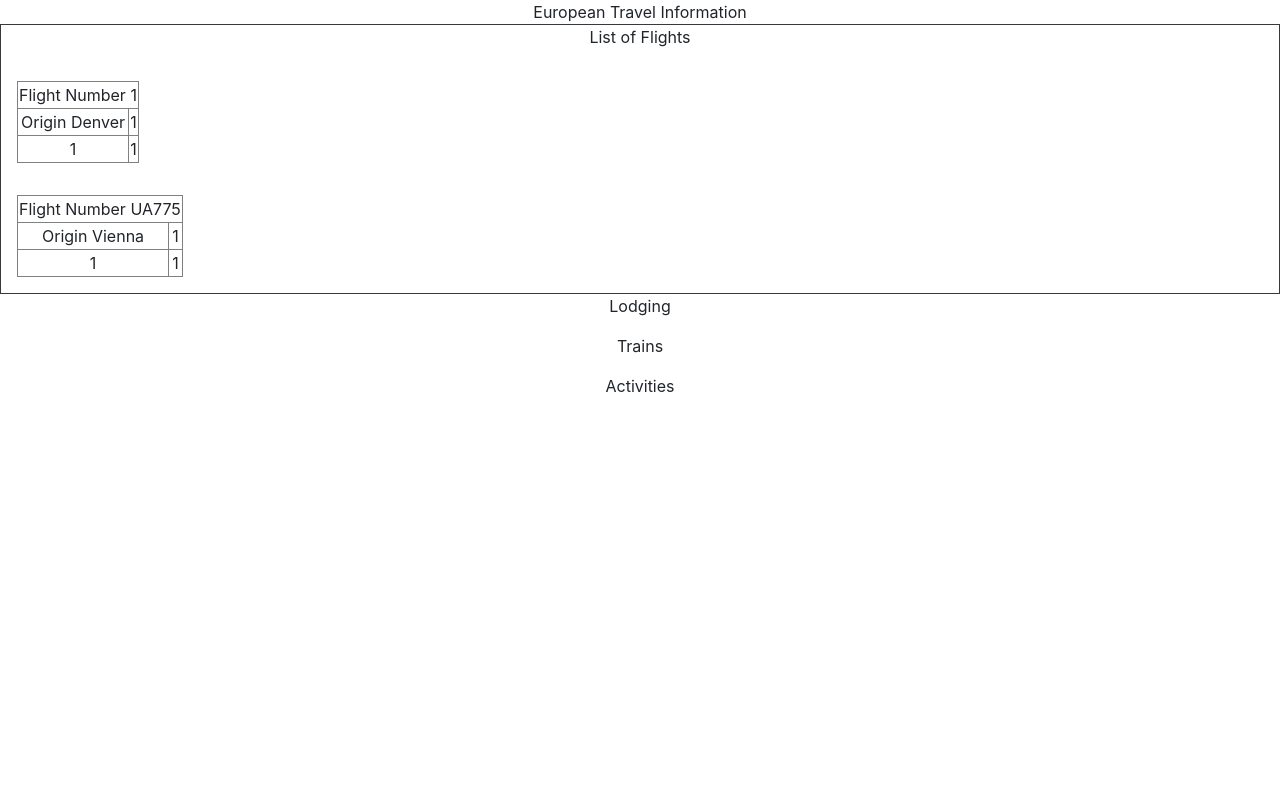
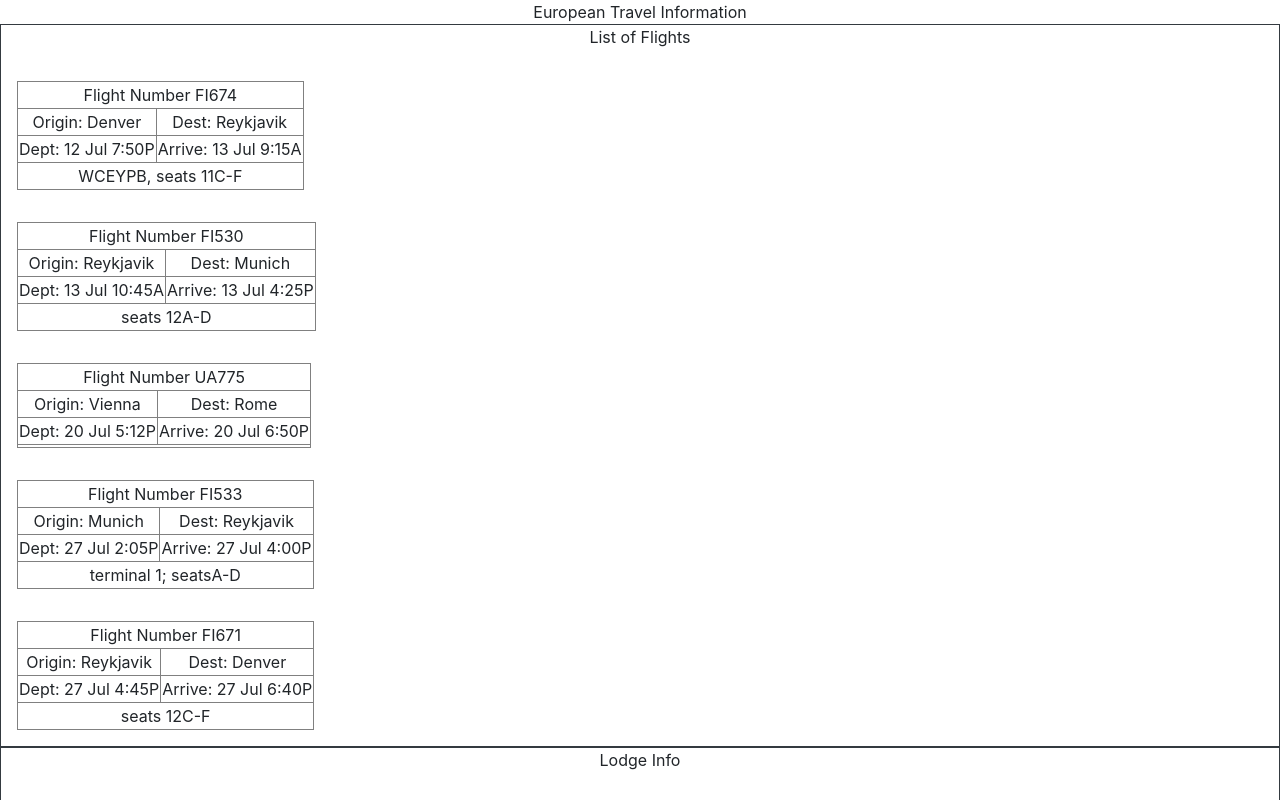
Before and after one commit to mcliff1/europe2019, a React (Create React App) app: page / in a window 1280 px wide. Shown: the top 800 px of the page. Built offline with nearby package versions, Linux system fonts and the light colour scheme.

Commit message:
update flight info

```diff
--- a/src/App.js
+++ b/src/App.js
@@ -1,5 +1,6 @@
 import React from 'react';
-import FlightList from './components/FlightList';
+import FlightInfo from './components/FlightInfo';
+import LodgeInfo from './components/LodgeInfo';
 import './App.css';
 
 
@@ -7,8 +8,8 @@ function App() {
   return (
     <div className="App">
       European Travel Information
-      <FlightList />
-      <p>Lodging</p>
+      <FlightInfo />
+      <LodgeInfo />
       <p>Trains</p>
       <p>Activities</p>
     </div>
--- a/src/components/Flight.jsx
+++ /dev/null
@@ -1,29 +0,0 @@
-import React, { Component } from 'react';
-
-class Flight extends Component {
-
-  // state = {
-  //   flight_number: "",
-  //   arrival: "",
-  //   departure: "",
-  //   origin: "",
-  //   destination: ""
-  // }
-
-  render() {
-    const {flightInfo} = this.props;
-    return (
-      <div className="p-3">
-        <table className="Table" border="1">
-          <tbody>
-            <tr><td colspan="2">Flight Number {flightInfo.flight_number}</td></tr>
-            <tr><td>Origin {flightInfo.origin}</td><td>1</td></tr>
-            <tr><td>1</td><td>1</td></tr>
-          </tbody>
-        </table>
-      </div>
-    );
-  }
-}
-
-export default Flight;
--- /dev/null
+++ b/src/components/FlightDetail.jsx
@@ -0,0 +1,22 @@
+import React, { Component } from 'react';
+
+class FlightDetail extends Component {
+
+  render() {
+    const {info} = this.props;
+    return (
+      <div className="p-3">
+        <table className="Table" border="1">
+          <tbody>
+            <tr><td colspan="2">Flight Number {info.flight_number}</td></tr>
+            <tr><td>Origin: {info.origin}</td><td>Dest: {info.destination}</td></tr>
+            <tr><td>Dept: {info.departure}</td><td>Arrive: {info.arrival}</td></tr>
+            <tr><td colspan="2">{info.note}</td></tr>
+          </tbody>
+        </table>
+      </div>
+    );
+  }
+}
+
+export default FlightDetail;
--- /dev/null
+++ b/src/components/FlightInfo.jsx
@@ -0,0 +1,60 @@
+import React, { Component } from 'react';
+import FlightDetail from './FlightDetail';
+
+const flightInfo = [
+  {
+    flight_number: "FI674",
+    origin: "Denver",
+    destination: "Reykjavik",
+    departure: "12 Jul 7:50P",
+    arrival: "13 Jul 9:15A",
+    note: "WCEYPB, seats 11C-F"
+  },
+  {
+    flight_number: "FI530",
+    origin: "Reykjavik",
+    destination: "Munich",
+    departure: "13 Jul 10:45A",
+    arrival: "13 Jul 4:25P",
+    note: "seats 12A-D"
+  },
+  {
+    flight_number: "UA775",
+    origin: "Vienna",
+    destination: "Rome",
+    departure: "20 Jul 5:12P",
+    arrival: "20 Jul 6:50P",
+    note: ""
+  },
+  {
+    flight_number: "FI533",
+    origin: "Munich",
+    destination: "Reykjavik",
+    departure: "27 Jul 2:05P",
+    arrival: "27 Jul 4:00P",
+    note: "terminal 1; seatsA-D"
+  },
+  {
+    flight_number: "FI671",
+    origin: "Reykjavik",
+    destination: "Denver",
+    departure: "27 Jul 4:45P",
+    arrival: "27 Jul 6:40P",
+    note: "seats 12C-F"
+  }
+]
+
+class FlightInfo extends Component {
+  render() {
+    return (
+      <div className="border border-dark">
+        <p>List of Flights</p>
+        {flightInfo.map(flight => (
+          <FlightDetail key={flight.flight_number} info={flight} />
+        ))}
+      </div>
+    );
+  }
+}
+
+export default FlightInfo;
--- a/src/components/FlightList.jsx
+++ /dev/null
@@ -1,36 +0,0 @@
-import React, { Component } from 'react';
-import Flight from './Flight';
-
-const flightInfo = [
-  {
-    flight_number: 1,
-    origin: "Denver",
-    destination: "Rejevik",
-    departure: "20 Jul 5:12P",
-    arrival: "20 Jul 6:50P",
-    note: ""
-  },
-  {
-    flight_number: "UA775",
-    origin: "Vienna",
-    destination: "Rome`",
-    departure: "20 Jul 5:12P",
-    arrival: "20 Jul 6:50P",
-    note: ""
-  }
-]
-
-class FlightList extends Component {
-  render() {
-    return (
-      <div className="border border-dark">
-        <p>List of Flights</p>
-        {flightInfo.map(flight => (
-          <Flight key={flight.flight_number} flightInfo={flight} />
-        ))}
-      </div>
-    );
-  }
-}
-
-export default FlightList;
--- /dev/null
+++ b/src/components/LodgeDetail.jsx
@@ -0,0 +1,20 @@
+import React, { Component } from 'react';
+
+class LodgeDetail extends Component {
+
+  render() {
+    const {info} = this.props;
+    return (
+      <div className="p-3">
+        <table className="Table" border="1">
+          <tbody>
+            <tr><td colspan="2">Name:r {info.name}</td></tr>
+            <tr><td>Address: {info.address}</td><td>1</td></tr>
+          </tbody>
+        </table>
+      </div>
+    );
+  }
+}
+
+export default LodgeDetail;
--- /dev/null
+++ b/src/components/LodgeInfo.jsx
@@ -0,0 +1,34 @@
+import React, { Component } from 'react';
+import LodgeDetail from './LodgeDetail';
+
+const lodgeInfo = [
+  {
+    name: "Denver",
+    address: "Rejevik",
+    departure: "20 Jul 5:12P",
+    arrival: "20 Jul 6:50P",
+    note: ""
+  },
+  {
+    name: "Vienna",
+    address: "Rome`",
+    departure: "20 Jul 5:12P",
+    arrival: "20 Jul 6:50P",
+    note: ""
+  }
+]
+
+class LodgeInfo extends Component {
+  render() {
+    return (
+      <div className="border border-dark">
+        <p>Lodge Info</p>
+        {lodgeInfo.map(info => (
+          <LodgeDetail key={info.name} info={info} />
+        ))}
+      </div>
+    );
+  }
+}
+
+export default LodgeInfo;
```
